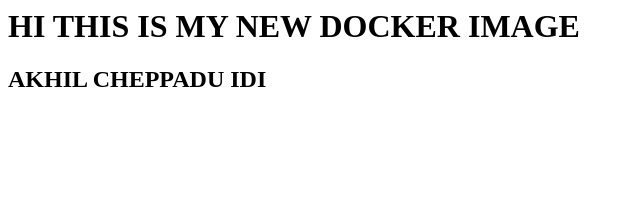
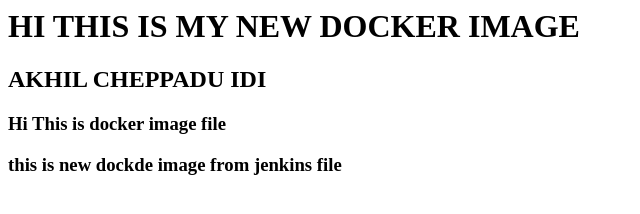
Before and after one commit to Ajaydake67/julyrepo, a plain HTML site: page index.html in a window 1280 px wide. Shown: the whole page, without its empty margins (0-640 px from the left). Drawn offline with Linux system fonts and the light colour scheme.

Commit message:
Update index.html

```diff
--- a/index.html
+++ b/index.html
@@ -1,2 +1,4 @@
 <h1>HI THIS IS MY NEW DOCKER IMAGE <h1>
 <h2>AKHIL CHEPPADU IDI <h2>
+<h3>Hi This is docker image file <h3>
+this is new dockde image from jenkins file
```
